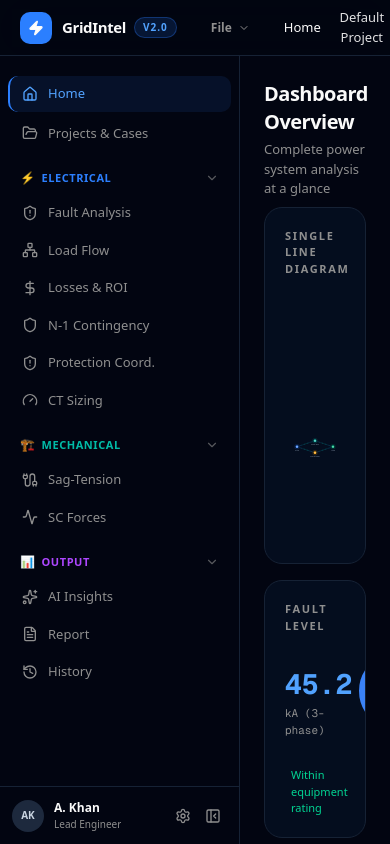
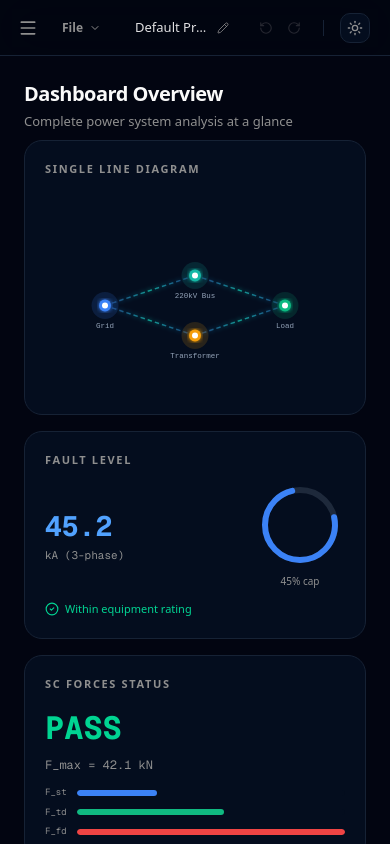
Before and after one commit to awaneesh-anzney/voltage-regulation, a Next.js app: page /v2 in a window 390 px wide. Built offline with nearby package versions, Linux system fonts and the light colour scheme.

Commit message:
feat: implement core V2 dashboard layout, project management, and reporting modules with state synchronization

```diff
--- a/src/app/v2/page.tsx
+++ b/src/app/v2/page.tsx
@@ -85,6 +85,10 @@ export default function V2Page() {
   const [sidebarCollapsed, setSidebarCollapsedRaw] = useState(false);
   const [commandPaletteOpen, setCommandPaletteOpen] = useState(false);
 
+  // ─── Mobile Responsiveness State ───
+  const [mobileSidebarOpen, setMobileSidebarOpen] = useState(false);
+  const [mobileInspectorOpen, setMobileInspectorOpen] = useState(false);
+
   // Restore persisted UI state on mount
   useEffect(() => {
     if (typeof window !== "undefined") {
@@ -98,9 +102,10 @@ export default function V2Page() {
   }, []);
 
   // Wrapped setters that persist to localStorage
-  const setActiveModule = useCallback((mod: ModuleId) => {
-    setActiveModuleRaw(mod);
-    try { localStorage.setItem("gridintel-v2-active-module", mod); } catch {}
+  const setActiveModule = useCallback((id: ModuleId) => {
+    setActiveModuleRaw(id);
+    if (typeof window !== "undefined") localStorage.setItem("gridintel-v2-active-module", id);
+    setMobileSidebarOpen(false); // Auto-close sidebar on mobile when navigating
   }, []);
 
   const setSidebarCollapsed = useCallback((val: boolean) => {
@@ -606,26 +611,55 @@ export default function V2Page() {
         onNewCase={handleNewCase}
         onSaveCase={handleSaveCase}
         onLoadCase={handleLoadCase}
+        onMobileSidebarToggle={() => setMobileSidebarOpen(!mobileSidebarOpen)}
+        onMobileInspectorToggle={() => setMobileInspectorOpen(!mobileInspectorOpen)}
+        showInspectorToggle={showInspector}
       />
 
       {/* Main Content */}
-      <div className="flex-1 flex overflow-hidden">
+      <div className="flex-1 flex overflow-hidden relative">
+
+        {/* Mobile Backdrop for Sidebar */}
+        {mobileSidebarOpen && (
+          <div
+            className="fixed inset-0 z-40 bg-black/50 md:hidden"
+            onClick={() => setMobileSidebarOpen(false)}
+          />
+        )}
+
         {/* Left Sidebar */}
+        <div className={`
+          absolute inset-y-0 left-0 z-50 transform transition-transform duration-300 md:relative md:translate-x-0 h-full
+          ${mobileSidebarOpen ? "translate-x-0" : "-translate-x-full"}
+        `}>
           <Sidebar
             activeModule={activeModule}
             onModuleChange={setActiveModule}
             collapsed={sidebarCollapsed}
             onToggle={() => setSidebarCollapsed(!sidebarCollapsed)}
           />
+        </div>
 
         {/* Center Canvas */}
-        <div className="flex-1 overflow-y-auto bg-background">
+        <div className="flex-1 overflow-y-auto bg-background min-w-0">
           {renderCanvas()}
         </div>
 
+        {/* Mobile Backdrop for Inspector */}
+        {mobileInspectorOpen && showInspector && (
+          <div
+            className="fixed inset-0 z-40 bg-black/50 md:hidden"
+            onClick={() => setMobileInspectorOpen(false)}
+          />
+        )}
+
         {/* Right Inspector */}
         {showInspector && (
-          <div className="w-[320px] shrink-0 border-l border-border bg-background overflow-hidden">
+          <div className={`
+            absolute inset-y-0 right-0 z-50 transform transition-transform duration-300 md:relative md:translate-x-0 h-full
+            ${mobileInspectorOpen ? "translate-x-0" : "translate-x-full"}
+            w-[320px] shrink-0 border-l border-border bg-background overflow-y-auto shadow-2xl md:shadow-none
+          `}>
             {renderInspector()}
           </div>
         )}
--- a/src/components/v2/TopBar.tsx
+++ b/src/components/v2/TopBar.tsx
@@ -1,7 +1,7 @@
 "use client";
 
 import { useState, useRef } from "react";
-import { Search, Link2, Pencil, Command, RotateCcw, Zap, Sun, Moon, FilePlus, Save, FolderOpen, ChevronDown } from "lucide-react";
+import { Search, Link2, Pencil, Command, RotateCcw, Zap, Sun, Moon, FilePlus, Save, FolderOpen, ChevronDown, Menu, PanelRight } from "lucide-react";
 import { useTheme } from "next-themes";
 import { useEffect, useState as useReactState } from "react";
 import type { ModuleId } from "./Sidebar";
@@ -40,6 +40,9 @@ interface TopBarProps {
   onNewCase?: () => void;
   onSaveCase?: () => void;
   onLoadCase?: (file: File) => void;
+  onMobileSidebarToggle?: () => void;
+  onMobileInspectorToggle?: () => void;
+  showInspectorToggle?: boolean;
 }
 
 export function TopBar({
@@ -47,6 +50,7 @@ export function TopBar({
   systemVoltage_kV, baseMVA, activeLinksCount, onCommandPalette,
   canUndo, canRedo, onUndo, onRedo,
   onNewCase, onSaveCase, onLoadCase,
+  onMobileSidebarToggle, onMobileInspectorToggle, showInspectorToggle
 }: TopBarProps) {
   const [isEditing, setIsEditing] = useState(false);
   const [editValue, setEditValue] = useState(projectName);
@@ -80,12 +84,21 @@ export function TopBar({
   };
 
   return (
-    <div className="h-14 flex items-center justify-between border-b border-border bg-background/80 backdrop-blur-xl px-5 gap-4 shrink-0">
+    <div className="h-14 flex items-center justify-between border-b border-border bg-background/80 backdrop-blur-xl px-5 gap-4 shrink-0 relative z-50">
 
       {/* Left: Logo & Breadcrumb */}
-      <div className="flex items-center gap-6">
+      <div className="flex items-center gap-2 sm:gap-6 shrink-0">
+
+        {/* Mobile Hamburger */}
+        <button
+          onClick={onMobileSidebarToggle}
+          className="md:hidden p-1.5 -ml-2 text-muted-foreground hover:text-foreground hover:bg-accent rounded-lg"
+        >
+          <Menu className="w-5 h-5" />
+        </button>
+
         {/* Logo */}
-        <div className="flex items-center gap-2.5">
+        <div className="hidden sm:flex items-center gap-2.5">
           <div className="w-8 h-8 rounded-lg bg-blue-500 flex items-center justify-center shrink-0">
             <Zap className="w-4 h-4 text-foreground fill-white" />
           </div>
@@ -156,21 +169,21 @@ export function TopBar({
         <div className="w-px h-4 bg-border hidden sm:block" />
 
         {/* Breadcrumb */}
-        <div className="flex items-center gap-1.5 text-[13px] min-w-0 font-medium">
+        <div className="hidden sm:flex items-center gap-1.5 text-[13px] min-w-0 font-medium">
           {bc.domain ? (
             <>
-              <span className="text-muted-foreground">{bc.label === 'Home' ? 'Home' : bc.domain}</span>
+              <span className="text-muted-foreground truncate">{bc.label === 'Home' ? 'Home' : bc.domain}</span>
               <span className="text-muted-foreground/50 mx-0.5">/</span>
               <span className="text-foreground truncate">{bc.label}</span>
             </>
           ) : (
-            <span className="text-foreground">{bc.label}</span>
+            <span className="text-foreground truncate">{bc.label}</span>
           )}
         </div>
       </div>
 
       {/* Project & Case Name (Center) */}
-      <div className="flex-1 flex justify-center">
+      <div className="flex-1 flex justify-end sm:justify-center min-w-0 px-2">
         {isEditing ? (
           <input
             type="text"
@@ -179,27 +192,31 @@ export function TopBar({
             onBlur={handleSave}
             onKeyDown={(e) => { if (e.key === "Enter") handleSave(); if (e.key === "Escape") { setEditValue(projectName); setIsEditing(false); } }}
             autoFocus
-            className="bg-accent/80 border border-blue-500/30 rounded-lg px-3 py-1 text-[13px] text-foreground font-medium text-center focus:outline-none focus:ring-1 focus:ring-blue-500/30 w-72"
+            className="bg-accent/80 border border-blue-500/30 rounded-lg px-3 py-1 text-[13px] text-foreground font-medium text-center focus:outline-none focus:ring-1 focus:ring-blue-500/30 w-32 sm:w-72 min-w-0"
           />
         ) : (
-          <div className="flex items-center gap-2">
+          <div className="flex items-center gap-1.5 min-w-0">
             <button
               onClick={() => { setEditValue(projectName); setIsEditing(true); }}
-              className="flex items-center gap-1.5 text-[13px] text-foreground/90 hover:text-foreground transition-colors cursor-pointer group"
+              className="flex items-center gap-1.5 text-[13px] text-foreground/90 hover:text-foreground transition-colors cursor-pointer group min-w-0"
             >
-              <span className="font-medium">{projectName}</span>
-              <Pencil className="w-3 h-3 text-muted-foreground/80 group-hover:text-blue-400 transition-colors" />
+              <span className="font-medium truncate min-w-0">{projectName}</span>
+              <Pencil className="w-3 h-3 text-muted-foreground/80 group-hover:text-blue-400 transition-colors shrink-0" />
             </button>
             {activeStudyName && (
               <>
-                <span className="text-muted-foreground/50 text-[11px] font-light">/</span>
-                <span className="text-[12px] font-medium text-amber-500 bg-amber-500/10 px-2 py-0.5 rounded border border-amber-500/20">{activeStudyName}</span>
+                <span className="hidden sm:inline-block text-muted-foreground/50 text-[11px] font-light shrink-0">/</span>
+                <span className="hidden sm:inline-block text-[11px] sm:text-[12px] font-medium text-amber-500 bg-amber-500/10 px-2 py-0.5 rounded border border-amber-500/20 truncate min-w-0">
+                  {activeStudyName}
+                </span>
               </>
             )}
             {activeCaseName && (
               <>
-                <span className="text-muted-foreground/50 text-[11px] font-light">/</span>
-                <span className="text-[12px] font-medium text-emerald-500 bg-emerald-500/10 px-2 py-0.5 rounded border border-emerald-500/20">{activeCaseName}</span>
+                <span className="hidden sm:inline-block text-muted-foreground/50 text-[11px] font-light shrink-0">/</span>
+                <span className="hidden sm:inline-block text-[11px] sm:text-[12px] font-medium text-emerald-500 bg-emerald-500/10 px-2 py-0.5 rounded border border-emerald-500/20 truncate min-w-0">
+                  {activeCaseName}
+                </span>
               </>
             )}
           </div>
@@ -207,9 +224,9 @@ export function TopBar({
       </div>
 
       {/* Right: Global State Pills & Actions */}
-      <div className="flex items-center gap-3">
+      <div className="flex items-center gap-3 shrink-0">
         {/* State Pills */}
-        <div className="flex items-center gap-2 mr-2">
+        <div className="hidden md:flex items-center gap-2 mr-2">
           <div className="flex items-center gap-1 px-3 py-1 rounded-full bg-blue-500/10 border border-blue-500/20 text-blue-500 dark:text-blue-400 text-[11px] font-bold tracking-wider font-mono">
             {systemVoltage_kV} kV
           </div>
@@ -248,7 +265,7 @@ export function TopBar({
         <div className="flex items-center gap-1.5">
           <button
             onClick={onCommandPalette}
-            className="flex items-center gap-1.5 px-2.5 py-1.5 rounded-lg border border-border bg-card hover:bg-accent text-muted-foreground hover:text-foreground transition-colors"
+            className="hidden sm:flex items-center gap-1.5 px-2.5 py-1.5 rounded-lg border border-border bg-card hover:bg-accent text-muted-foreground hover:text-foreground transition-colors"
           >
             <Command className="w-3 h-3" />
             <span className="text-[10px] font-bold font-mono">K</span>
@@ -261,6 +278,16 @@ export function TopBar({
           >
             {mounted && theme === "dark" ? <Sun className="w-4 h-4" /> : <Moon className="w-4 h-4" />}
           </button>
+
+          {showInspectorToggle && (
+            <button
+              onClick={onMobileInspectorToggle}
+              className="md:hidden p-1.5 rounded-lg border border-border bg-blue-500/10 text-blue-500 transition-colors"
+              title="Toggle Inspector"
+            >
+              <PanelRight className="w-4 h-4" />
+            </button>
+          )}
         </div>
       </div>
     </div>
```
Also changed, not shown: src/components/dashboard/sc-forces/ReportExport.tsx (+19 -16 lines), src/components/v2/ProjectManagerModule.tsx (+8 -8 lines), src/components/v2/ReportModule.tsx (+14 -10 lines). Lines whose indentation alone changed are shown as unchanged.
